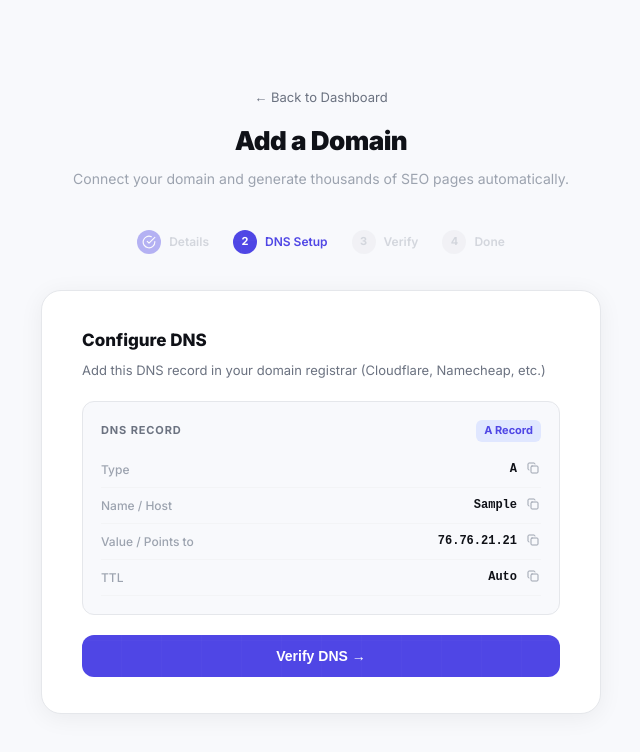
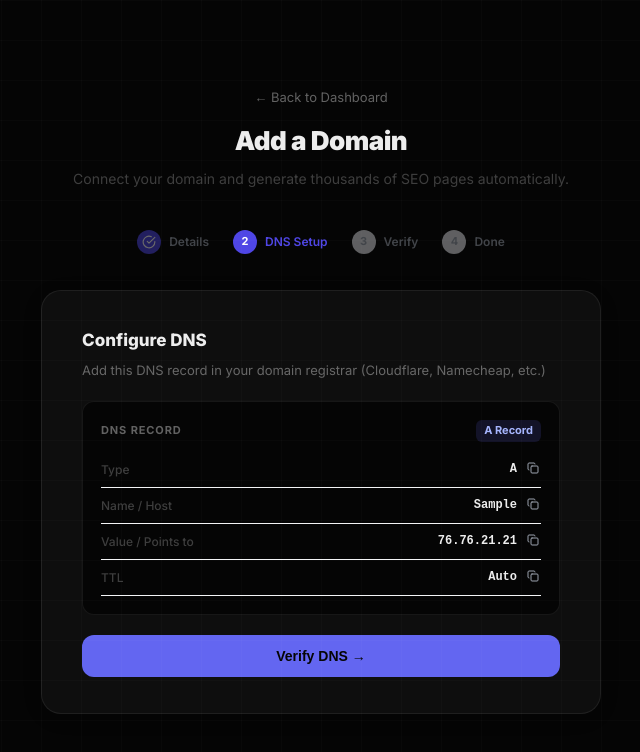
Before and after one commit to RajatDatta5315/kryvlayer, a Next.js app: page /add-domain in a window 1280 px wide. Both pictures are taken after typing "Sample", "Sample", "Sample" into the empty fields and a click on the button "Continue". Shown: the top 752 px of the page, without its empty margins (319-959 px from the left). Built offline with nearby package versions, Linux system fonts and the light colour scheme.

Commit message:
feat: dark theme applied to all inner pages — add-domain, auth, analytics, domain detail all match Vercel-dark aesthetic

```diff
--- a/pages/add-domain.js
+++ b/pages/add-domain.js
@@ -4,11 +4,11 @@ import Link from 'next/link'
 import { Globe, CheckCircle, AlertCircle, ArrowRight, Copy, Check, Loader } from 'lucide-react'
 
 const S = {
-  page: { minHeight: '100vh', background: '#f8f9fc', fontFamily: 'Inter, sans-serif', display: 'flex', flexDirection: 'column', alignItems: 'center', justifyContent: 'center', padding: '40px 20px' },
-  card: { width: '100%', maxWidth: 560, background: '#fff', borderRadius: 20, border: '1px solid #e5e7eb', boxShadow: '0 4px 24px rgba(0,0,0,0.06)', padding: '36px 40px' },
-  label: { display: 'block', fontSize: 12, fontWeight: 700, color: '#374151', marginBottom: 6, textTransform: 'uppercase', letterSpacing: '0.06em' },
-  input: { width: '100%', padding: '11px 14px', border: '1px solid #e5e7eb', borderRadius: 10, fontSize: 14, outline: 'none', color: '#0f1117', background: '#fff', boxSizing: 'border-box' },
-  btn: { width: '100%', padding: '13px', background: '#4f46e5', color: '#fff', border: 'none', borderRadius: 12, fontSize: 14, fontWeight: 700, cursor: 'pointer', marginTop: 20 },
+  page: { minHeight: '100vh', background: '#050505', fontFamily: 'Inter, sans-serif', display: 'flex', flexDirection: 'column', alignItems: 'center', justifyContent: 'center', padding: '40px 20px' },
+  card: { width: '100%', maxWidth: 560, background: 'rgba(255,255,255,0.04)', borderRadius: 20, border: '1px solid rgba(255,255,255,0.07)', boxShadow: '0 4px 24px rgba(0,0,0,0.06)', padding: '36px 40px' },
+  label: { display: 'block', fontSize: 12, fontWeight: 700, color: 'rgba(237,237,237,0.7)', marginBottom: 6, textTransform: 'uppercase', letterSpacing: '0.06em' },
+  input: { width: '100%', padding: '11px 14px', border: '1px solid rgba(255,255,255,0.07)', borderRadius: 10, fontSize: 14, outline: 'none', color: '#ededed', background: 'rgba(255,255,255,0.04)', boxSizing: 'border-box' },
+  btn: { width: '100%', padding: '13px', background: '#6366f1', color: '#050505', border: 'none', borderRadius: 12, fontSize: 14, fontWeight: 700, cursor: 'pointer', marginTop: 20 },
   step: (active) => ({ display: 'flex', alignItems: 'center', gap: 8, padding: '8px 0', opacity: active ? 1 : 0.4 }),
 }
 
@@ -59,9 +59,9 @@ export default function AddDomain() {
       <Head><title>Add Domain — KRYVLayer</title><link href="https://fonts.googleapis.com/css2?family=Inter:wght@400;500;600;700;800;900&display=swap" rel="stylesheet" /></Head>
       <div style={S.page}>
         <div style={{ marginBottom: 32, textAlign: 'center' }}>
-          <Link href="/dashboard" style={{ fontSize: 13, color: '#6b7280', textDecoration: 'none' }}>← Back to Dashboard</Link>
-          <h1 style={{ fontSize: 26, fontWeight: 900, color: '#0f1117', marginTop: 12, letterSpacing: '-0.02em' }}>Add a Domain</h1>
-          <p style={{ fontSize: 14, color: '#9ca3af', marginTop: 6 }}>Connect your domain and generate thousands of SEO pages automatically.</p>
+          <Link href="/dashboard" style={{ fontSize: 13, color: 'rgba(237,237,237,0.4)', textDecoration: 'none' }}>← Back to Dashboard</Link>
+          <h1 style={{ fontSize: 26, fontWeight: 900, color: '#ededed', marginTop: 12, letterSpacing: '-0.02em' }}>Add a Domain</h1>
+          <p style={{ fontSize: 14, color: 'rgba(237,237,237,0.25)', marginTop: 6 }}>Connect your domain and generate thousands of SEO pages automatically.</p>
         </div>
 
         {/* Steps */}
@@ -77,7 +77,7 @@ export default function AddDomain() {
         </div>
 
         <div style={S.card}>
-          {error && <div style={{ background: '#fff5f5', border: '1px solid #fecaca', borderRadius: 10, padding: '10px 14px', color: '#dc2626', fontSize: 13, marginBottom: 20 }}>{error}</div>}
+          {error && <div style={{ background: 'rgba(239,68,68,0.08)', border: '1px solid rgba(239,68,68,0.2)', borderRadius: 10, padding: '10px 14px', color: '#fca5a5', fontSize: 13, marginBottom: 20 }}>{error}</div>}
 
           {/* Step 1 — Details */}
           {step === 1 && (
@@ -93,7 +93,7 @@ export default function AddDomain() {
               <div style={{ marginBottom: 4 }}>
                 <label style={S.label}>SEO Domain (where pages will live)</label>
                 <input style={S.input} placeholder="seo.acmecorp.com" value={form.domain} onChange={e => setForm(f => ({ ...f, domain: e.target.value }))} />
-                <p style={{ fontSize: 11, color: '#9ca3af', marginTop: 6 }}>Use a subdomain like seo.yourdomain.com for best results.</p>
+                <p style={{ fontSize: 11, color: 'rgba(237,237,237,0.25)', marginTop: 6 }}>Use a subdomain like seo.yourdomain.com for best results.</p>
               </div>
               <button type="submit" style={S.btn}>Continue <ArrowRight size={14} style={{ display: 'inline' }} /></button>
             </form>
@@ -102,12 +102,12 @@ export default function AddDomain() {
           {/* Step 2 — DNS */}
           {step === 2 && (
             <div>
-              <h2 style={{ fontSize: 17, fontWeight: 800, color: '#0f1117', marginBottom: 6 }}>Configure DNS</h2>
-              <p style={{ fontSize: 13, color: '#6b7280', marginBottom: 20 }}>Add this DNS record in your domain registrar (Cloudflare, Namecheap, etc.)</p>
-              <div style={{ background: '#f8f9fc', border: '1px solid #e5e7eb', borderRadius: 12, padding: 18, marginBottom: 20 }}>
+              <h2 style={{ fontSize: 17, fontWeight: 800, color: '#ededed', marginBottom: 6 }}>Configure DNS</h2>
+              <p style={{ fontSize: 13, color: 'rgba(237,237,237,0.4)', marginBottom: 20 }}>Add this DNS record in your domain registrar (Cloudflare, Namecheap, etc.)</p>
+              <div style={{ background: '#050505', border: '1px solid rgba(255,255,255,0.07)', borderRadius: 12, padding: 18, marginBottom: 20 }}>
                 <div style={{ display: 'flex', justifyContent: 'space-between', alignItems: 'center', marginBottom: 10 }}>
-                  <span style={{ fontSize: 11, fontWeight: 700, color: '#6b7280', textTransform: 'uppercase', letterSpacing: '0.08em' }}>DNS Record</span>
-                  <span style={{ fontSize: 11, background: '#e0e7ff', color: '#4f46e5', padding: '2px 8px', borderRadius: 6, fontWeight: 700 }}>{isSubdomain ? 'CNAME' : 'A Record'}</span>
+                  <span style={{ fontSize: 11, fontWeight: 700, color: 'rgba(237,237,237,0.4)', textTransform: 'uppercase', letterSpacing: '0.08em' }}>DNS Record</span>
+                  <span style={{ fontSize: 11, background: 'rgba(99,102,241,0.15)', color: '#a5b4fc', padding: '2px 8px', borderRadius: 6, fontWeight: 700 }}>{isSubdomain ? 'CNAME' : 'A Record'}</span>
                 </div>
                 {[
                   { label: 'Type', value: isSubdomain ? 'CNAME' : 'A' },
@@ -116,9 +116,9 @@ export default function AddDomain() {
                   { label: 'TTL', value: 'Auto' },
                 ].map(row => (
                   <div key={row.label} style={{ display: 'flex', justifyContent: 'space-between', alignItems: 'center', padding: '8px 0', borderBottom: '1px solid #f3f4f6' }}>
-                    <span style={{ fontSize: 12, color: '#9ca3af', fontWeight: 500 }}>{row.label}</span>
+                    <span style={{ fontSize: 12, color: 'rgba(237,237,237,0.25)', fontWeight: 500 }}>{row.label}</span>
                     <div style={{ display: 'flex', alignItems: 'center', gap: 8 }}>
-                      <span style={{ fontSize: 12, fontFamily: 'monospace', color: '#0f1117', fontWeight: 600 }}>{row.value}</span>
+                      <span style={{ fontSize: 12, fontFamily: 'monospace', color: '#ededed', fontWeight: 600 }}>{row.value}</span>
                       <button onClick={() => copy(row.value, row.label)} style={{ background: 'none', border: 'none', cursor: 'pointer', padding: 2 }}>
                         {copied === row.label ? <Check size={12} color="#4f46e5" /> : <Copy size={12} color="#9ca3af" />}
                       </button>
@@ -129,7 +129,7 @@ export default function AddDomain() {
               <button onClick={checkDNS} disabled={verifyStatus === 'checking'} style={{ ...S.btn, display: 'flex', alignItems: 'center', justifyContent: 'center', gap: 8 }}>
                 {verifyStatus === 'checking' ? <><Loader size={14} className="animate-spin" /> Checking DNS...</> : 'Verify DNS →'}
               </button>
-              {verifyStatus === 'failed' && <p style={{ color: '#dc2626', fontSize: 12, textAlign: 'center', marginTop: 10 }}>DNS not verified yet. DNS propagation can take up to 48h. Try again in a few minutes.</p>}
+              {verifyStatus === 'failed' && <p style={{ color: '#fca5a5', fontSize: 12, textAlign: 'center', marginTop: 10 }}>DNS not verified yet. DNS propagation can take up to 48h. Try again in a few minutes.</p>}
             </div>
           )}
 
@@ -139,8 +139,8 @@ export default function AddDomain() {
               <div style={{ width: 60, height: 60, borderRadius: '50%', background: '#f0fdf4', border: '2px solid #bbf7d0', display: 'flex', alignItems: 'center', justifyContent: 'center', margin: '0 auto 20px' }}>
                 <CheckCircle size={28} color="#16a34a" />
               </div>
-              <h2 style={{ fontSize: 20, fontWeight: 800, color: '#0f1117', marginBottom: 8 }}>DNS Verified!</h2>
-              <p style={{ fontSize: 13, color: '#6b7280', marginBottom: 28 }}>Your domain is pointing correctly. Now let NEHIRA AI generate your first batch of SEO pages.</p>
+              <h2 style={{ fontSize: 20, fontWeight: 800, color: '#ededed', marginBottom: 8 }}>DNS Verified!</h2>
+              <p style={{ fontSize: 13, color: 'rgba(237,237,237,0.4)', marginBottom: 28 }}>Your domain is pointing correctly. Now let NEHIRA AI generate your first batch of SEO pages.</p>
               <button onClick={generate} disabled={generating} style={{ ...S.btn, display: 'flex', alignItems: 'center', justifyContent: 'center', gap: 8 }}>
                 {generating ? <><Loader size={14} /> Generating 100 pages...</> : '⚡ Generate 100 Pages Now'}
               </button>
@@ -151,9 +151,9 @@ export default function AddDomain() {
           {step === 4 && (
             <div style={{ textAlign: 'center' }}>
               <div style={{ fontSize: 48, marginBottom: 16 }}>🚀</div>
-              <h2 style={{ fontSize: 22, fontWeight: 900, color: '#0f1117', marginBottom: 8 }}>{pages.length || 100} pages live!</h2>
-              <p style={{ fontSize: 13, color: '#6b7280', marginBottom: 28 }}>Your SEO pages are generating. They will be indexable within minutes.</p>
-              <Link href="/dashboard" style={{ display: 'inline-flex', alignItems: 'center', gap: 6, padding: '12px 24px', background: '#4f46e5', borderRadius: 12, color: '#fff', textDecoration: 'none', fontSize: 14, fontWeight: 700 }}>
+              <h2 style={{ fontSize: 22, fontWeight: 900, color: '#ededed', marginBottom: 8 }}>{pages.length || 100} pages live!</h2>
+              <p style={{ fontSize: 13, color: 'rgba(237,237,237,0.4)', marginBottom: 28 }}>Your SEO pages are generating. They will be indexable within minutes.</p>
+              <Link href="/dashboard" style={{ display: 'inline-flex', alignItems: 'center', gap: 6, padding: '12px 24px', background: '#6366f1', borderRadius: 12, color: '#050505', textDecoration: 'none', fontSize: 14, fontWeight: 700 }}>
                 View in Dashboard →
               </Link>
             </div>
```
Also changed, not shown: pages/analytics.js (+14 -14 lines), pages/auth.js (+9 -9 lines).
